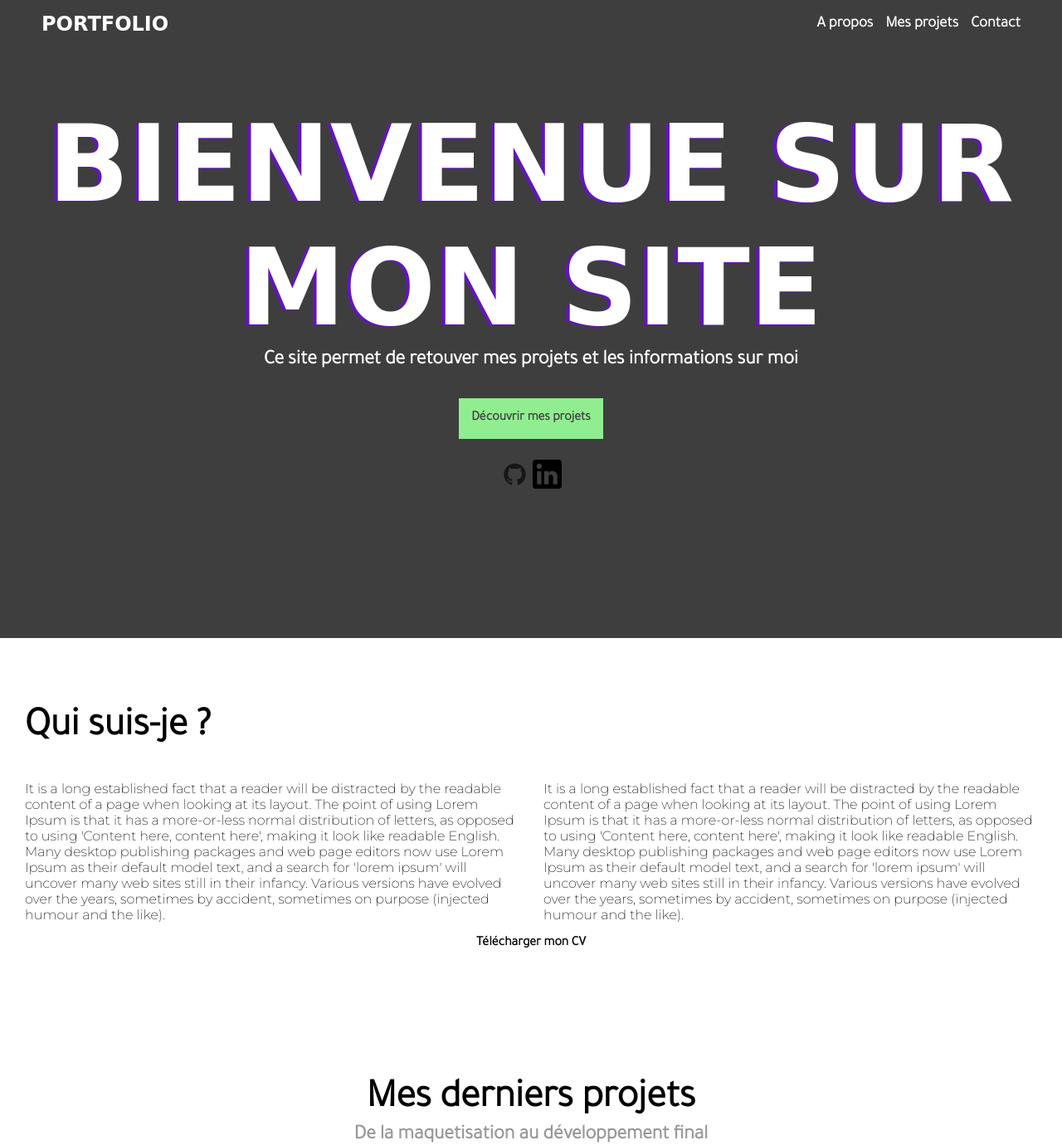
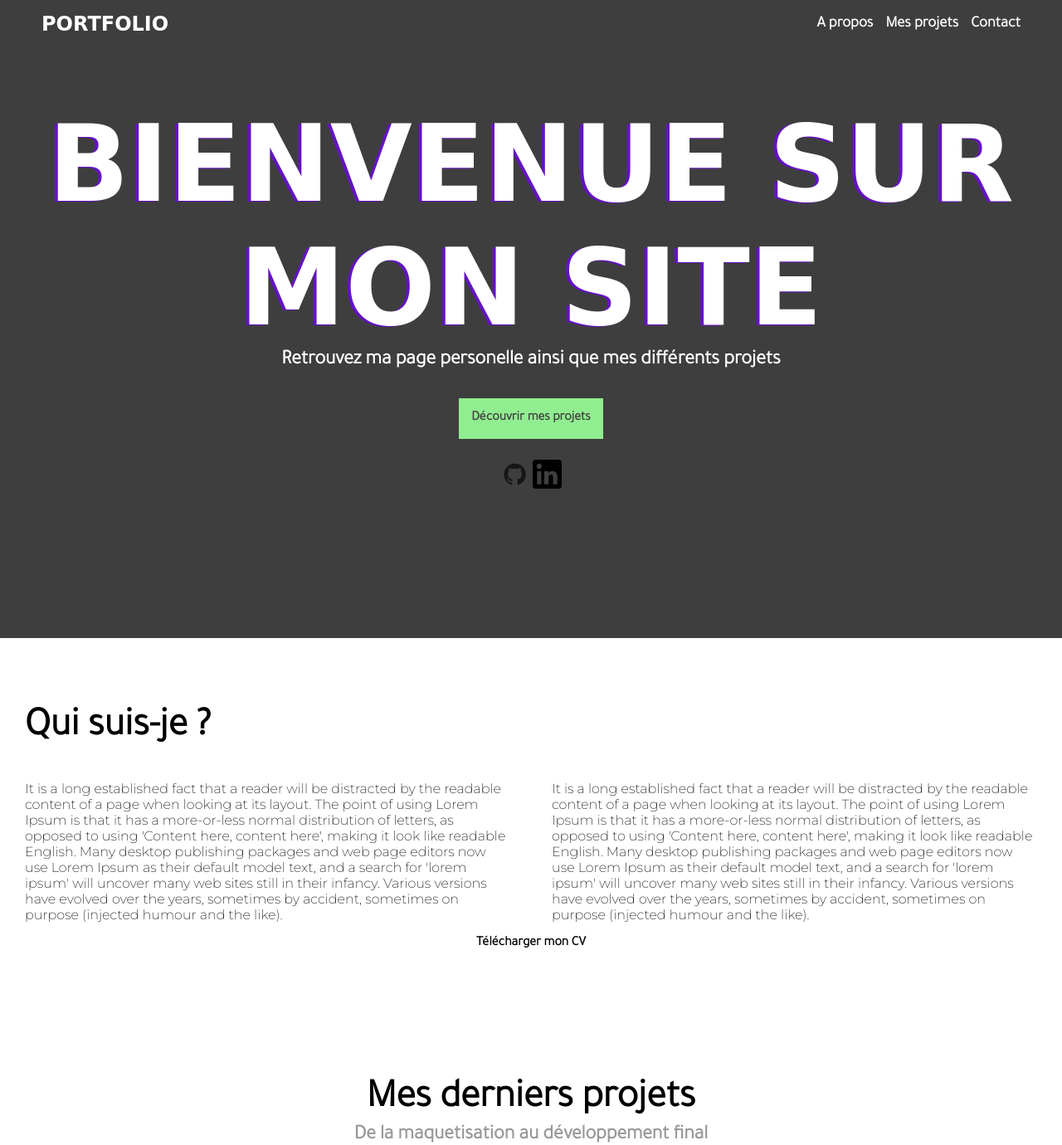
Before and after one commit to Theoode/Portfolio, a PHP site: page / in a window 1280 px wide. Shown: the top 1380 px of the page at 83% size. Run offline with PHP 8.4, Linux system fonts and the light colour scheme; some web fonts are replaced.

Commit message:
Modification générales html/CSS

```diff
--- a/CSS/style.css
+++ b/CSS/style.css
@@ -134,7 +134,7 @@ hr{
 
 .texte{
     display: flex;
-    gap: 30px;
+    gap: 50px;
 }
 
 
--- a/index.html
+++ b/index.html
@@ -20,7 +20,7 @@
 
               <div class="container_fils">
                     <h1>BIENVENUE SUR </br>MON SITE</h1>
-                    <h2>Ce site permet de retouver mes projets et les informations sur moi</h2>
+                    <h2>Retrouvez ma page personelle ainsi que mes différents projets </h2>
                     <a href="#projet"><h4>Découvrir mes projets </h4></a>
 
                     <nav class="logo">
```
